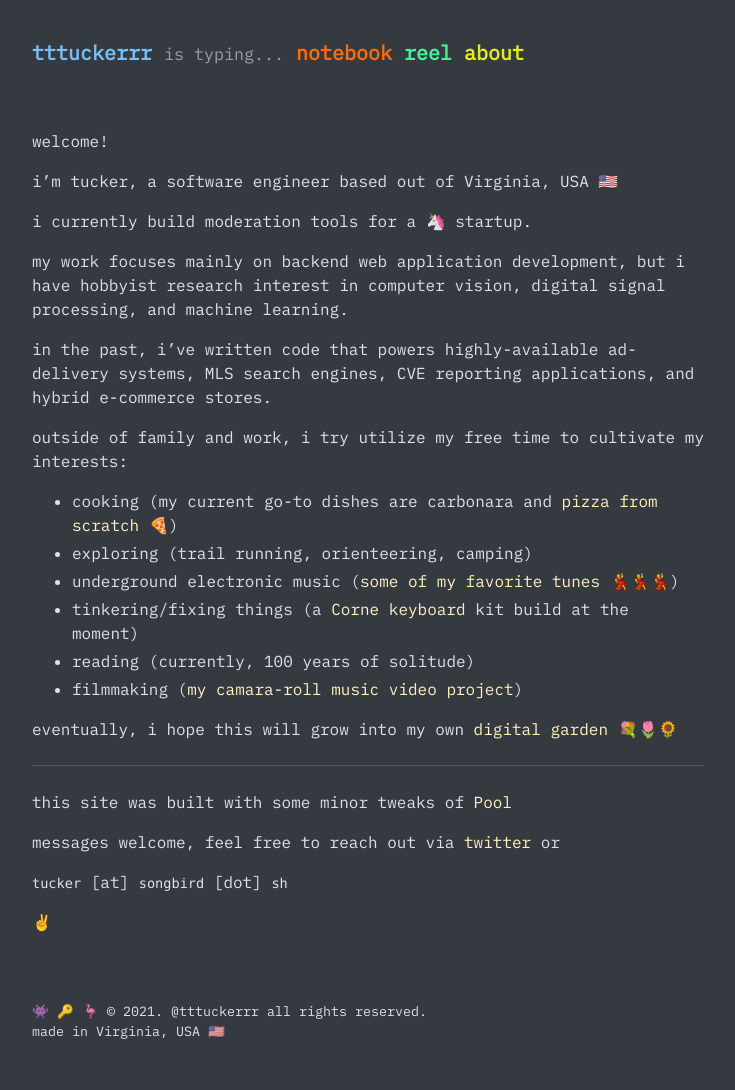
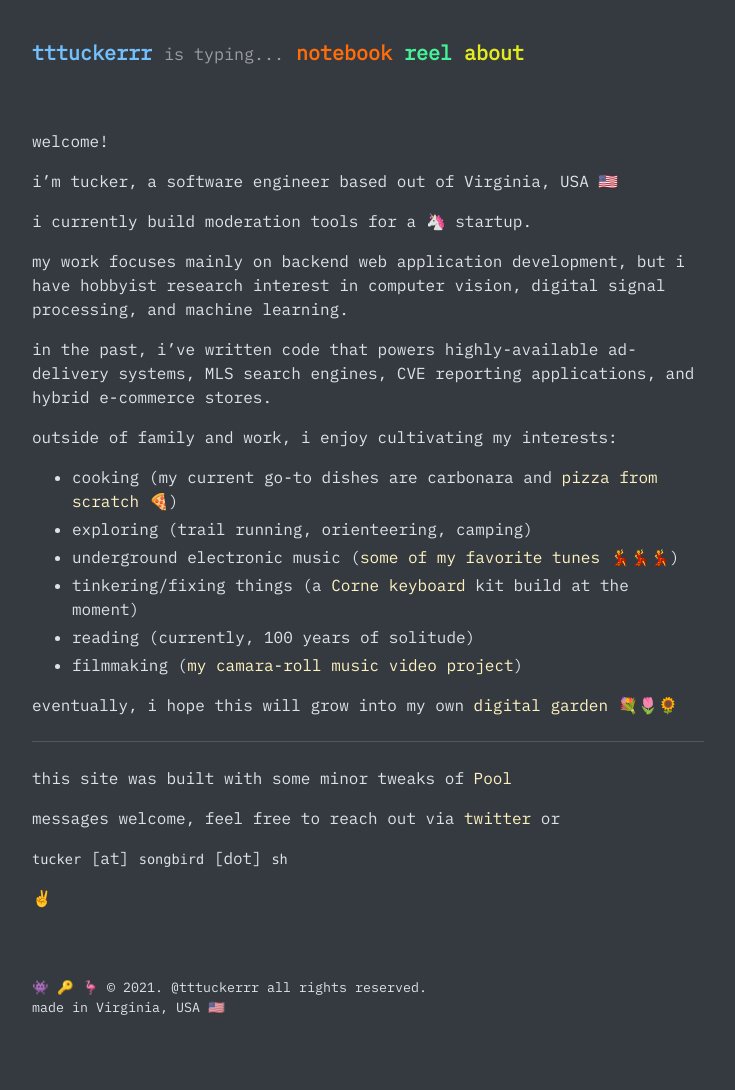
Before and after one commit to washt/washt.github.io, a Jekyll site: the page built from about.md, in a window 1280 px wide. Shown: the whole page, without its empty margins (272-1007 px from the left). Built offline with Jekyll 4.4.1, drawn with Linux system fonts in a browser that asks for light colours; after the commit the page ends 1066 px from its top, so only the background shows below that.

Commit message:
typo, rewording

```diff
--- a/about.md
+++ b/about.md
@@ -13,7 +13,7 @@ my work focuses mainly on backend web application development, but i have hobbyi
 
 in the past, i've written code that powers highly-available ad-delivery systems, MLS search engines, CVE reporting applications, and hybrid e-commerce stores.
 
-outside of family and work, i try utilize my free time to cultivate my interests:
+outside of family and work, i enjoy cultivating  my interests:
   * cooking (my current go-to dishes are carbonara and [pizza from scratch](https://twitter.com/tttuckerrr/status/1450540042817048579?s=20) 🍕)
   * exploring (trail running, orienteering, camping)
   * underground electronic music  ([some of my favorite tunes 💃💃💃](https://open.spotify.com/playlist/2m5v9AuwYBKqj3ch1QbtVC?si=bc343e28479e440c))
```
